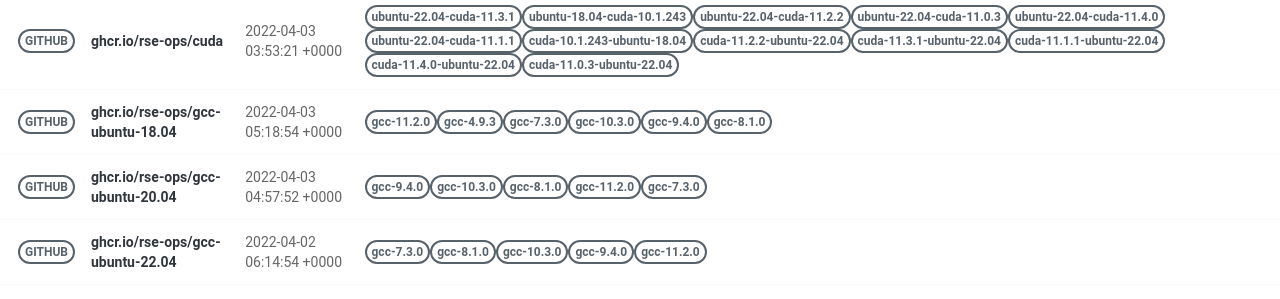
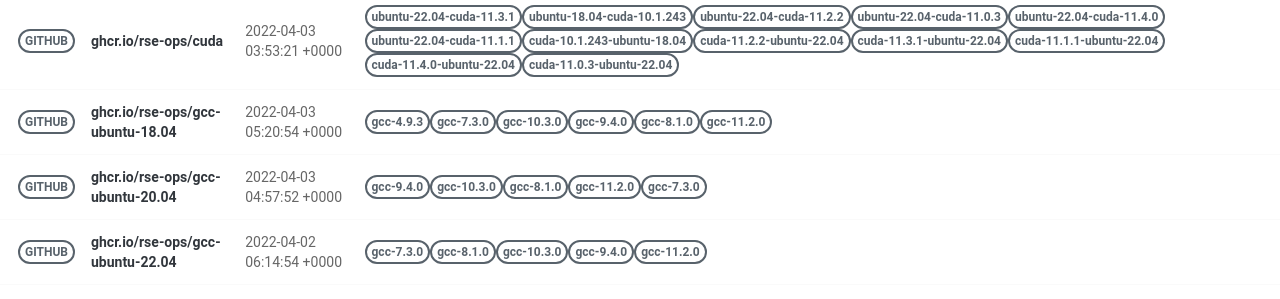
Before and after one commit to rse-ops/docker-images, a Jekyll site: the page built from pages/index.md, in a window 1280 px wide. Shown: the part 502-801 px from the top of the page. Built offline with Jekyll 4.4.1, drawn with Linux system fonts in a browser that asks for light colours; nearby versions of some CDN libraries; part of the change alters nothing that is shown.

Commit message:
Automated push to update library 2022-04-03

```diff
--- a/_library/ghcr.io-rse-ops-gcc-ubuntu-18.04.md
+++ b/_library/ghcr.io-rse-ops-gcc-ubuntu-18.04.md
@@ -1,14 +1,11 @@
 ---
 layout: container
 name: ghcr.io/rse-ops/gcc-ubuntu-18.04
-updated_at: 2022-04-03 05:18:54.043501
+updated_at: 2022-04-03 05:20:54.500391
 
 
 container_url: https://github.com/orgs/rse-ops/packages/container/package/gcc-ubuntu-18.04
 versions:
- - tag: gcc-11.2.0
-   dockerfile: https://github.com/rse-ops/docker-images/blob/main/ubuntu/gcc/Dockerfile
-   manifest: https://crane.ggcr.dev/manifest/ghcr.io/rse-ops/gcc-ubuntu-18.04:gcc-11.2.0
  - tag: gcc-4.9.3
    dockerfile: https://github.com/rse-ops/docker-images/blob/main/ubuntu/gcc/Dockerfile
    manifest: https://crane.ggcr.dev/manifest/ghcr.io/rse-ops/gcc-ubuntu-18.04:gcc-4.9.3
@@ -24,5 +21,8 @@ versions:
  - tag: gcc-8.1.0
    dockerfile: https://github.com/rse-ops/docker-images/blob/main/ubuntu/gcc/Dockerfile
    manifest: https://crane.ggcr.dev/manifest/ghcr.io/rse-ops/gcc-ubuntu-18.04:gcc-8.1.0
+ - tag: gcc-11.2.0
+   dockerfile: https://github.com/rse-ops/docker-images/blob/main/ubuntu/gcc/Dockerfile
+   manifest: https://crane.ggcr.dev/manifest/ghcr.io/rse-ops/gcc-ubuntu-18.04:gcc-11.2.0
 
 ---
```
